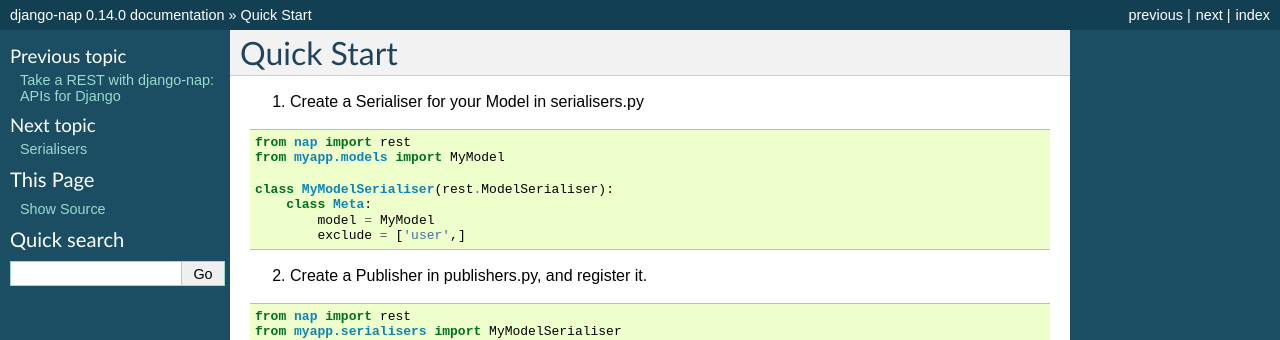
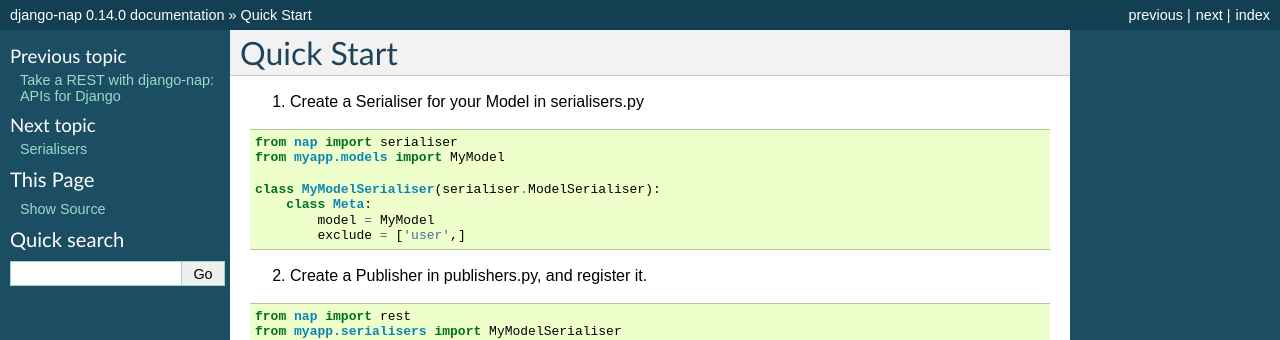
Before and after one commit to funkybob/django-nap, a Sphinx documentation site: the page built from docs/quickstart.rst, in a window 1280 px wide. Shown: the top 340 px of the page. Built offline with Sphinx 7.4.7, drawn with Linux system fonts in a browser that asks for light colours; pages that are not in the unit, such as notebooks, are missing from menus.

Commit message:
Fix quickstart: Serialiser is imported from nap.serialiser

```diff
--- a/docs/quickstart.rst
+++ b/docs/quickstart.rst
@@ -5,10 +5,10 @@
 
 .. code-block:: python
 
-    from nap import rest
+    from nap import serialiser
     from myapp.models import MyModel
 
-    class MyModelSerialiser(rest.ModelSerialiser):
+    class MyModelSerialiser(serialiser.ModelSerialiser):
         class Meta:
             model = MyModel
             exclude = ['user',]
```
